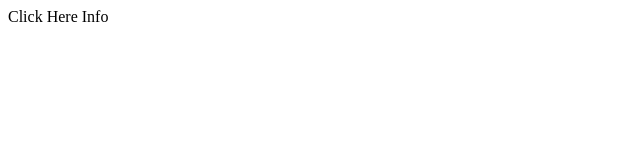
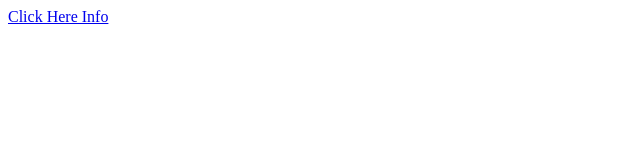
Before and after one commit to Lechero007/faker, a plain HTML site: page index.html in a window 1280 px wide. Shown: the whole page, without its empty margins (0-640 px from the left). Drawn offline with Linux system fonts and the light colour scheme.

Commit message:
Update index.html

```diff
--- a/index.html
+++ b/index.html
@@ -1,3 +1,3 @@
 <html>
-<p><a herf=“https://github.com/Lechero007/faker/blob/main/Menu.pdf”>Click Here Info</a></p>
+<p><a href=“https://github.com/Lechero007/faker/blob/main/Menu.pdf”>Click Here Info</a></p>
 </html>
```
